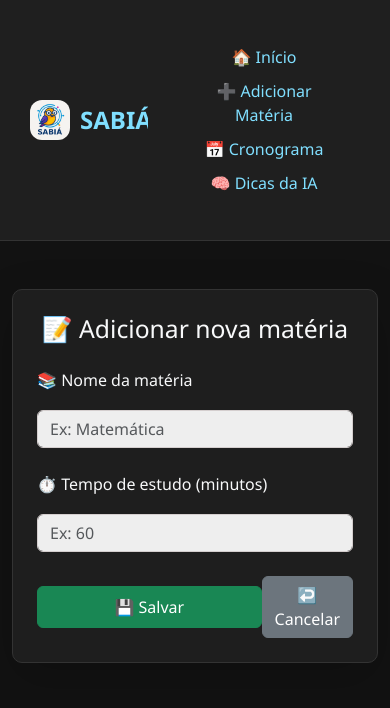
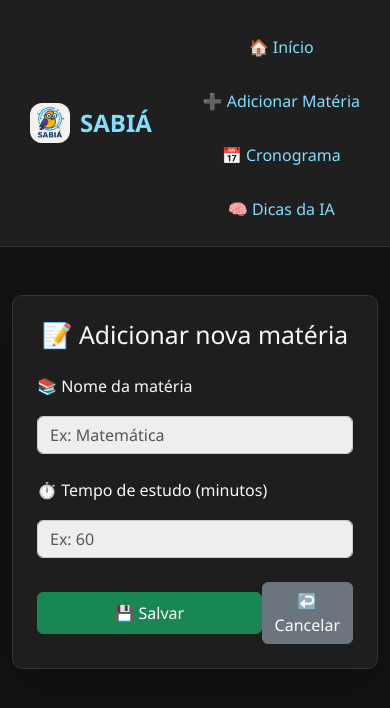
Before and after one commit to DaviGrilo/SABI-, a Flask app: page /add in a window 390 px wide. Shown: the top 708 px of the page. Run offline with Flask 3, Linux system fonts and the light colour scheme.

Commit message:
Update style.css

```diff
--- a/static/css/style.css
+++ b/static/css/style.css
@@ -1,4 +1,3 @@
-/* --- Tema Geral --- */
 body {
     margin: 0;
     font-family: 'Segoe UI', sans-serif;
@@ -6,32 +5,64 @@ body {
     color: #e0e0e0;
 }
 
-  /* --- Cabeçalho e Navegação --- */
-  header, nav {
+header {
     background-color: #1f1f1f;
     padding: 20px;
     text-align: center;
 }
 
-  nav a {
-    margin: 0 15px;
+  .navbar-custom {
+    display: flex;
+    justify-content: space-between;
+    align-items: center;
+    background-color: #1f1f1f;
+    padding: 15px 30px;
+    border-bottom: 1px solid #333;
+}
+
+.nav-logo {
+    display: flex;
+    align-items: center;
+    gap: 10px;
+    font-size: 1.5rem;
+    font-weight: bold;
+    color: #80dfff;
+}
+
+.nav-links {
+    display: flex;
+    align-items: center;
+}
+
+.nav-links a {
+    margin-left: 20px;
+    color: #80dfff;
     text-decoration: none;
-    color: #80dfff;
+    font-weight: 500;
     transition: color 0.3s;
 }
 
-  nav a:hover {
+.nav-links a:hover {
     color: #00ffff;
 }
 
-  /* --- Conteúdo Principal --- */
+@media (max-width: 600px) {
+    .nav-links {
+        flex-direction: column;
+        gap: 10px;
+        margin-top: 10px;
+    }
+    .nav-links a {
+        margin-left: 0;
+    }
+}
+
 main {
     padding: 20px;
     max-width: 800px;
     margin: auto;
 }
 
-  /* --- Formulários e Botões --- */
 input,
 button,
 textarea,
@@ -58,7 +89,6 @@ body {
     background-color: #0097a7;
 }
 
-  /* --- Imagens e Cards --- */
 img {
     max-width: 100%;
     border-radius: 12px;
@@ -68,6 +98,8 @@ body {
     background-color: #1e1e1e;
     border: 1px solid #333;
     border-radius: 10px;
+    box-shadow: 0 4px 6px rgba(0,0,0,0.5);
+    padding: 15px;
 }
 
 .card-title,
@@ -75,7 +107,6 @@ body {
     color: #e0e0e0;
 }
 
-  /* --- Links e Outros --- */
 a.btn {
     text-align: center;
     text-decoration: none;
@@ -86,45 +117,6 @@ body {
     padding: 15px;
     border-radius: 8px;
     overflow-x: auto;
-  }
-
-  /* --- Responsividade extra --- */
-  @media (max-width: 600px) {
-    nav a {
-      display: block;
-      margin: 10px 0;
-    }
-  }
-
-
-  .navbar-custom {
-    display: flex;
-    justify-content: space-between;
-    align-items: center;
-    background-color: #1f1f1f;
-    padding: 15px 30px;
-    border-bottom: 1px solid #333;
-}
-
-.nav-logo {
-    display: flex;
-    align-items: center;
-    gap: 10px;
-    font-size: 1.5rem;
-    font-weight: bold;
-    color: #80dfff;
-}
-
-.nav-links a {
-    margin-left: 20px;
-    color: #80dfff;
-    text-decoration: none;
-    font-weight: 500;
-    transition: color 0.3s;
-}
-
-.nav-links a:hover {
-    color: #00ffff;
 }
 
 .btn-voltar {
@@ -142,13 +134,25 @@ body {
     background-color: #0097a7;
 }
 
-/* Estilo escuro para inputs e labels */
 .form-control.bg-dark {
     background-color: #eeeeee !important;
-    color: #e0e0e0 !important;
-    border: 1px solid #d4cece !important;
+    color: #111 !important;
+    border: 1px solid #ccc !important;
 }
+
+.form-control.bg-dark::placeholder {
+    color: #555 !important;
+    opacity: 1;
+}
+
 
 .form-label {
     color: #e0e0e0;
 }
+
+@media (max-width: 600px) {
+    nav a {
+        display: block;
+        margin: 10px 0;
+    }
+}
```
Lines whose indentation alone changed are shown as unchanged.
